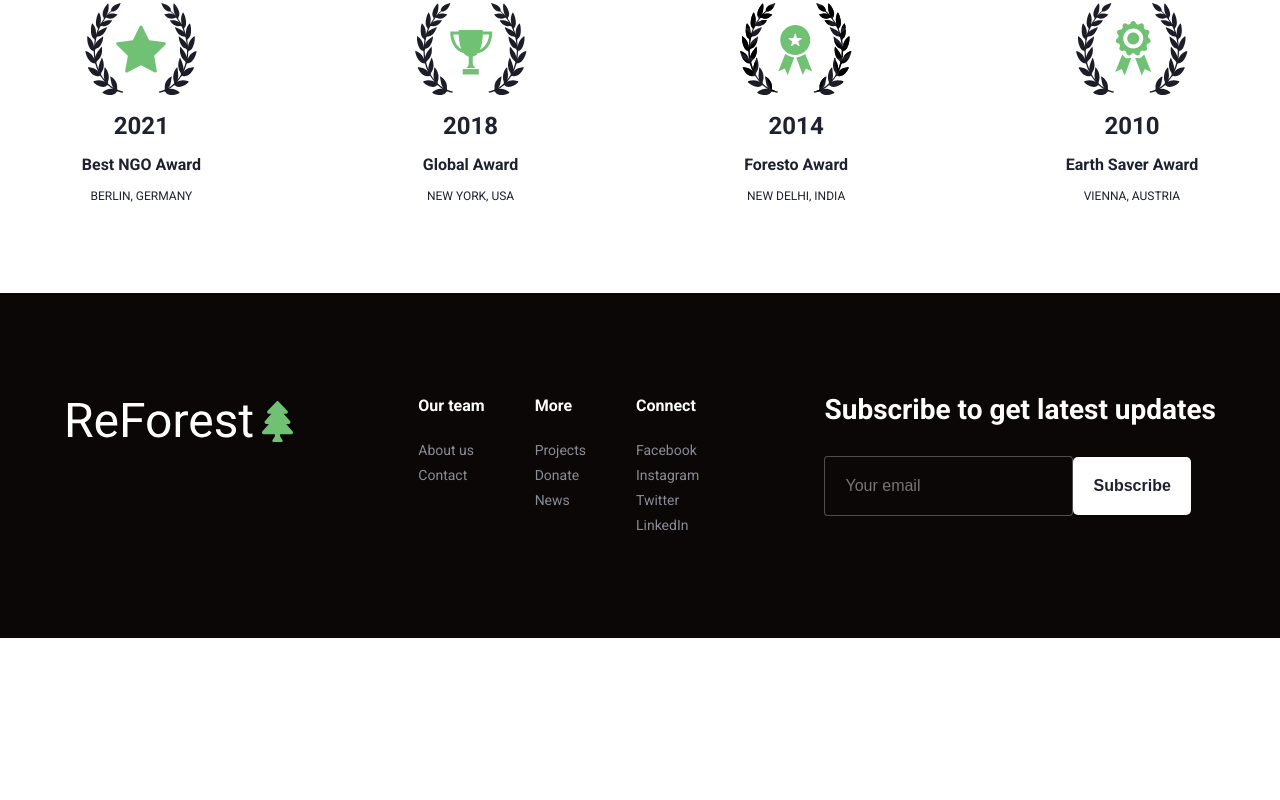
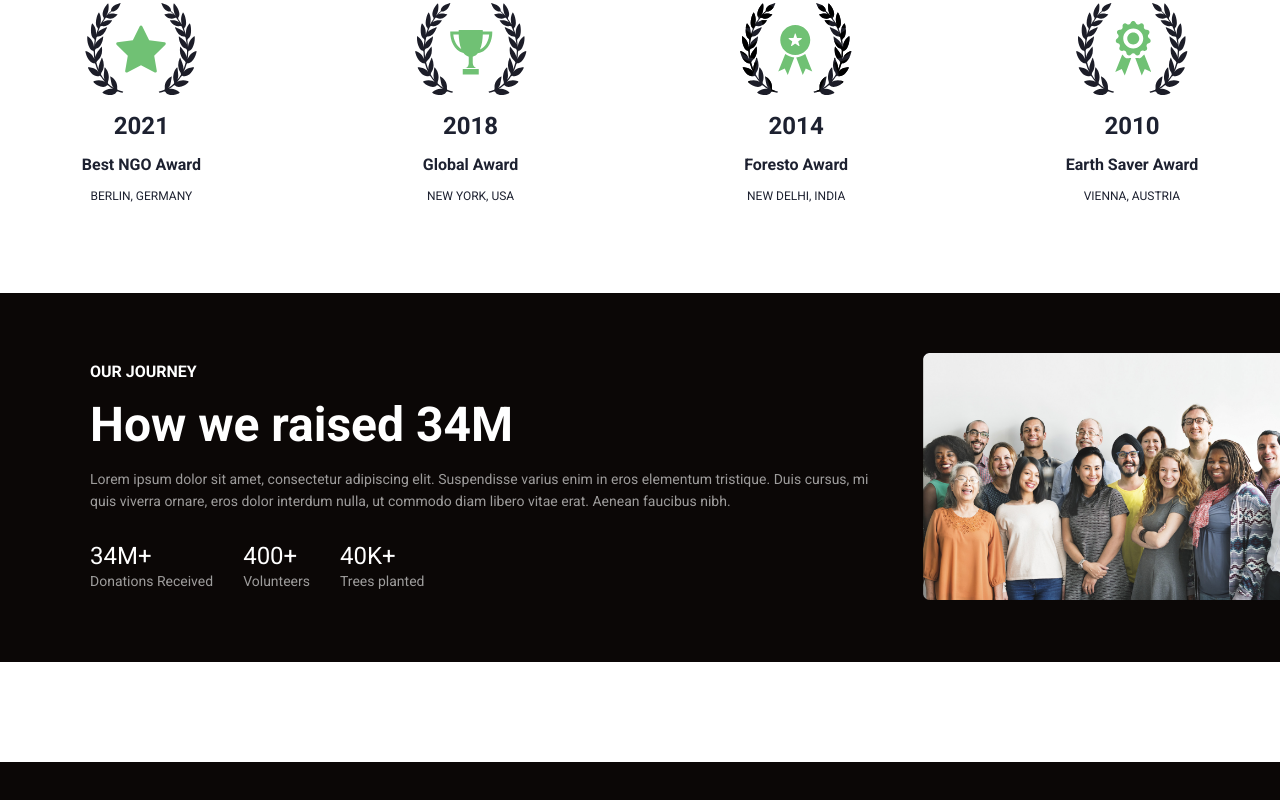
Before and after one commit to junkRatte/reforest, a React (Create React App) app: page /about-us in a window 1280 px wide. Shown: the part 1861-2661 px from the top of the page. Before the commit the page ends 2499 px from the top, so only its background shows below. Built offline with nearby package versions, Linux system fonts and the light colour scheme.

Commit message:
Created the awards section on the about page.

```diff
--- a/src/js/sections/aboutpage/AboutPageAwards.js
+++ b/src/js/sections/aboutpage/AboutPageAwards.js
@@ -1,11 +1,41 @@
 import React from "react";
 import AwardBadges from "../../components/AwardBadges";
+import TeamImage from "../../../images/team-image.png";
 
 const AboutPageAwards = () => {
   return (
     <div className="aboutpage-awards container">
       <h2>Awards & Recognitions</h2>
       <AwardBadges />
+      <div className="aboutpage-awards-team">
+        <div className="team-description">
+          <h5>Our journey</h5>
+          <h2>How we raised 34M</h2>
+          <p>
+            Lorem ipsum dolor sit amet, consectetur adipiscing elit. Suspendisse
+            varius enim in eros elementum tristique. Duis cursus, mi quis
+            viverra ornare, eros dolor interdum nulla, ut commodo diam libero
+            vitae erat. Aenean faucibus nibh.
+          </p>
+          <div className="team-description-stats">
+            <div>
+              <span>34M+</span>
+              <p>Donations Received</p>
+            </div>
+            <div>
+              <span>400+</span>
+              <p>Volunteers</p>
+            </div>
+            <div>
+              <span>40K+</span>
+              <p>Trees planted</p>
+            </div>
+          </div>
+        </div>
+        <div className="team-image">
+          <img src={TeamImage} />
+        </div>
+      </div>
     </div>
   );
 };
--- a/src/scss/pages/aboutpage/_aboutPageAwards.scss
+++ b/src/scss/pages/aboutpage/_aboutPageAwards.scss
@@ -1,5 +1,6 @@
 .aboutpage-awards {
   width: 100%;
+  margin-bottom: 10rem;
 
   h2 {
     @include heading-two;
@@ -7,4 +8,69 @@
     text-align: center;
     margin-bottom: 5rem;
   }
+
+  &-team {
+    padding: 6rem 0 6rem 3rem;
+    background-color: $color-black;
+    display: flex;
+    flex-direction: column;
+    gap: 5rem;
+
+    @media only screen and (min-width: $media-query-tablet) {
+      flex-direction: row;
+      align-items: center;
+      padding: 6rem 0 6rem 9rem;
+    }
+
+    @media only screen and (min-width: $media-query-desktop) {
+      border-radius: 1.2rem;
+    }
+
+    .team-description {
+      h5 {
+        @include heading-five;
+        color: $color-white;
+        text-transform: uppercase;
+        margin-bottom: 1.5rem;
+      }
+
+      h2 {
+        @include heading-two;
+        color: $color-white;
+        margin-bottom: 1.5rem;
+        text-align: left;
+      }
+
+      p {
+        @include paragraph-small;
+        color: $color-white;
+        opacity: 60%;
+      }
+
+      span {
+        font-size: $font-size-24;
+        font-weight: medium;
+        color: $color-white;
+      }
+
+      &-stats {
+        margin-top: 3rem;
+
+        @media only screen and (min-width: $media-query-tablet) {
+          display: flex;
+          gap: 3rem;
+        }
+      }
+    }
+
+    .team-image {
+      img {
+        width: 100%;
+
+        @media only screen and (min-width: $media-query-desktop) {
+          width: initial;
+        }
+      }
+    }
+  }
 }
```
Also changed, not shown: src/images/team-image.png (added).
